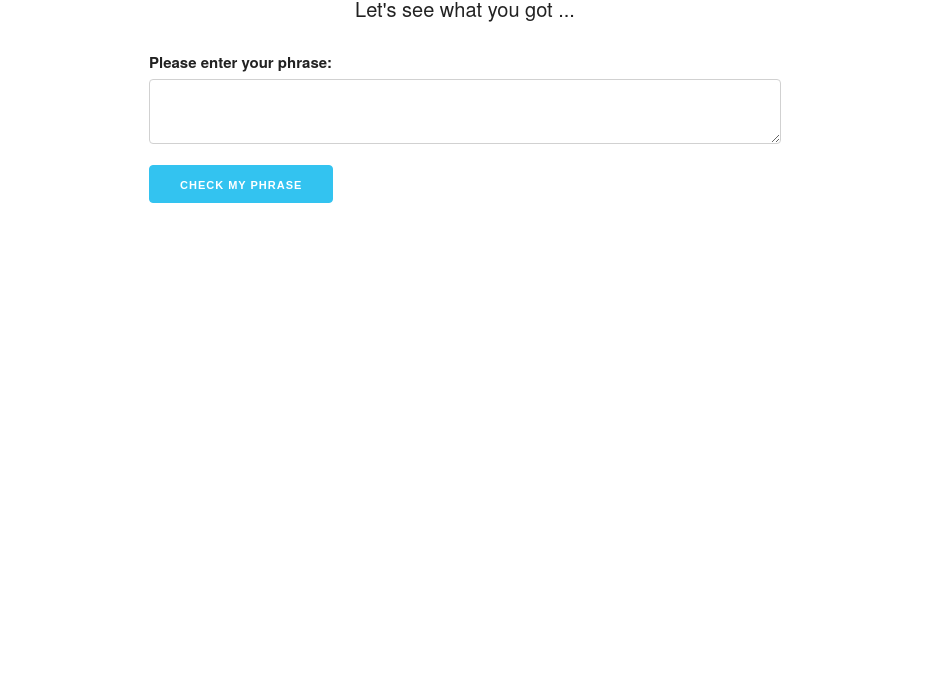
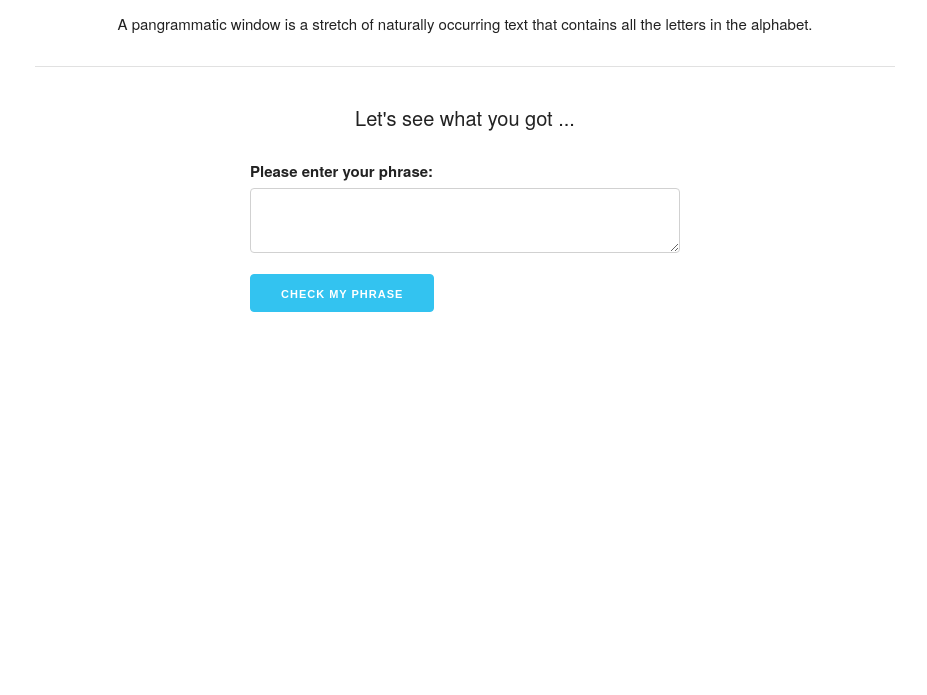
Before and after one commit to amyhu-git/pan-window, a plain HTML site: page index.html in a window 1280 px wide. Shown: the part 105-800 px from the top of the page, without its empty margins (175-1102 px from the left). Drawn offline with nearby package versions, Linux system fonts and the light colour scheme.

Commit message:
adjust sizing

```diff
--- a/index.html
+++ b/index.html
@@ -1,24 +1,51 @@
 <!DOCTYPE html>
 <html>
+  <meta charset="UTF-8" />
+  <meta name="viewport" content="width=device-width, initial-scale=1.0" />
 
   <head>
-    <title>Pangrammatic Windows</title>
-    <link rel="stylesheet" href="https://cdnjs.cloudflare.com/ajax/libs/skeleton/2.0.4/skeleton.min.css">
-    <link rel="stylesheet" href="style.css">
+    <title>✌ Pangrammatic Windows</title>
+    <link
+      rel="stylesheet"
+      href="https://cdnjs.cloudflare.com/ajax/libs/skeleton/2.0.4/skeleton.min.css"
+    />
+
+    <!-- <link
+      rel="stylesheet"
+      href="https://stackpath.bootstrapcdn.com/bootstrap/4.5.0/css/bootstrap.min.css"
+      integrity="sha384-9aIt2nRpC12Uk9gS9baDl411NQApFmC26EwAOH8WgZl5MYYxFfc+NcPb1dKGj7Sk"
+      crossorigin="anonymous"
+    /> -->
+    <link rel="stylesheet" href="style.css" />
   </head>
 
   <body>
-    <h2>Welcome to the Pangrammatic Window Detector!</h2>
-
+    <div class="container">
+      <div id="home" class="flex-center flex-column">
+        <h3>Welcome to the Pangrammatic Window Detector!</h3>
+        <div id="info-box">
+            A pangrammatic window is a stretch of naturally occurring text that
+            contains all the letters in the alphabet.
+          </p>
+        </div>
+        <hr>
         <p id="outcome">Let's see what you got ...</p>
 
         <div class="form">
           <label for="content"> Please enter your phrase:</label>
-        <textarea class="u-full-width" type="text" id="phrase" name="content"></textarea>
-        <button class="button-primary" id="submit" onClick="checkPhrase()">CHECK MY PHRASE</button>
+          <textarea
+            class="u-full-width"
+            type="text"
+            id="phrase"
+            name="content"
+          ></textarea>
+          <button class="button-primary" id="submit" onClick="checkPhrase()">
+            CHECK MY PHRASE
+          </button>
+        </div>
+      </div>
     </div>
 
     <script src="panWindow.js"></script>
   </body>
-
 </html>
--- a/style.css
+++ b/style.css
@@ -1,3 +1,8 @@
+body {
+  padding: 0;
+  margin: 0;
+}
+
 h2 {
   margin-top: 15px;
   text-align: center;
@@ -13,3 +18,35 @@ p {
   width: 50%;
   margin: 0 auto;
 }
+
+.container {
+  margin: auto;
+  width: 90%;
+  padding: 50px;
+}
+
+.container > * {
+  width: 100%;
+}
+
+.flex-column {
+  display: block;
+  flex-direction: column;
+}
+
+.flex-center {
+  justify-content: center;
+  align-items: center;
+}
+
+.justify-center {
+  justify-content: center;
+}
+
+.text-center {
+  text-align: center;
+}
+
+#info-box {
+  text-align: center;
+}
```
Lines whose indentation alone changed are shown as unchanged.
